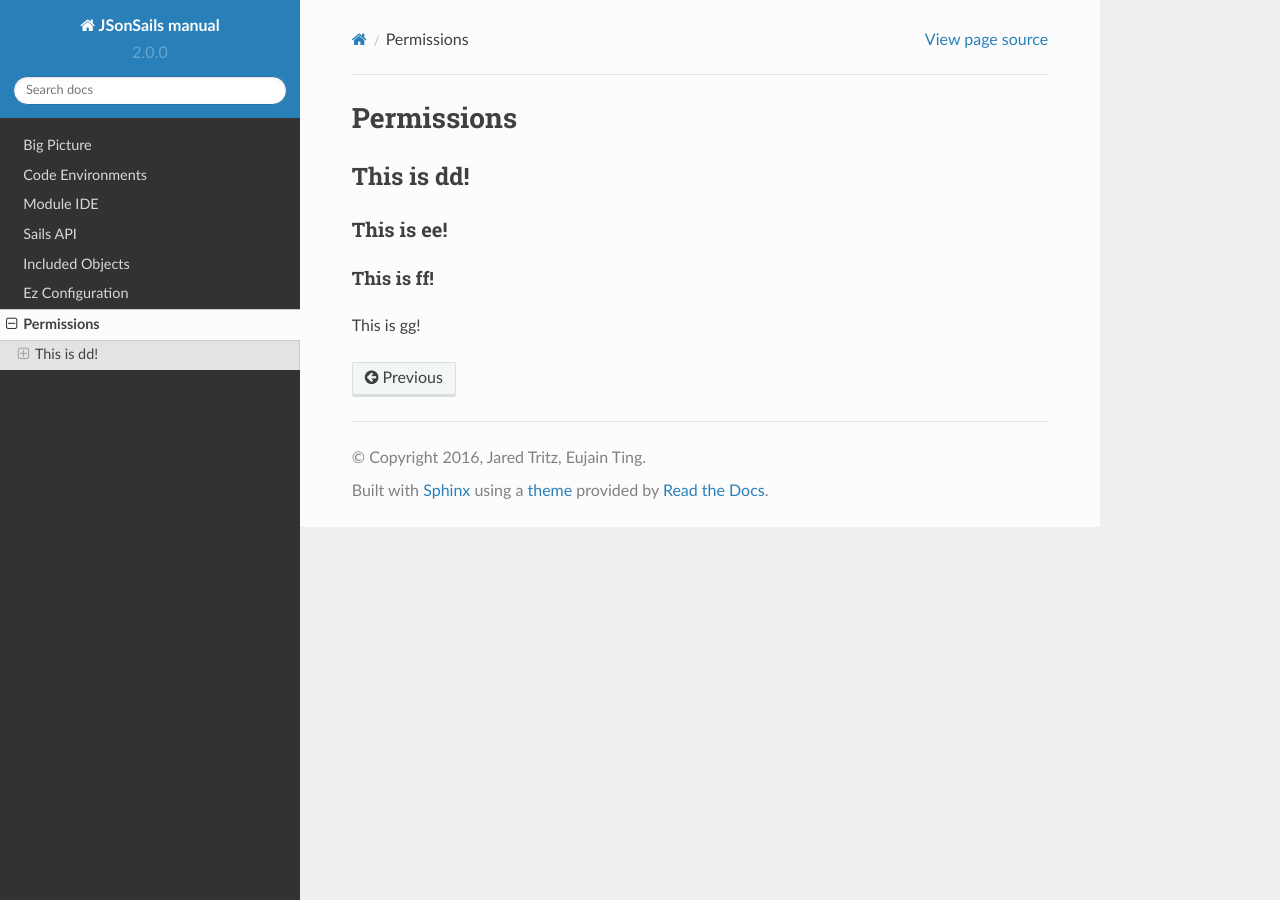
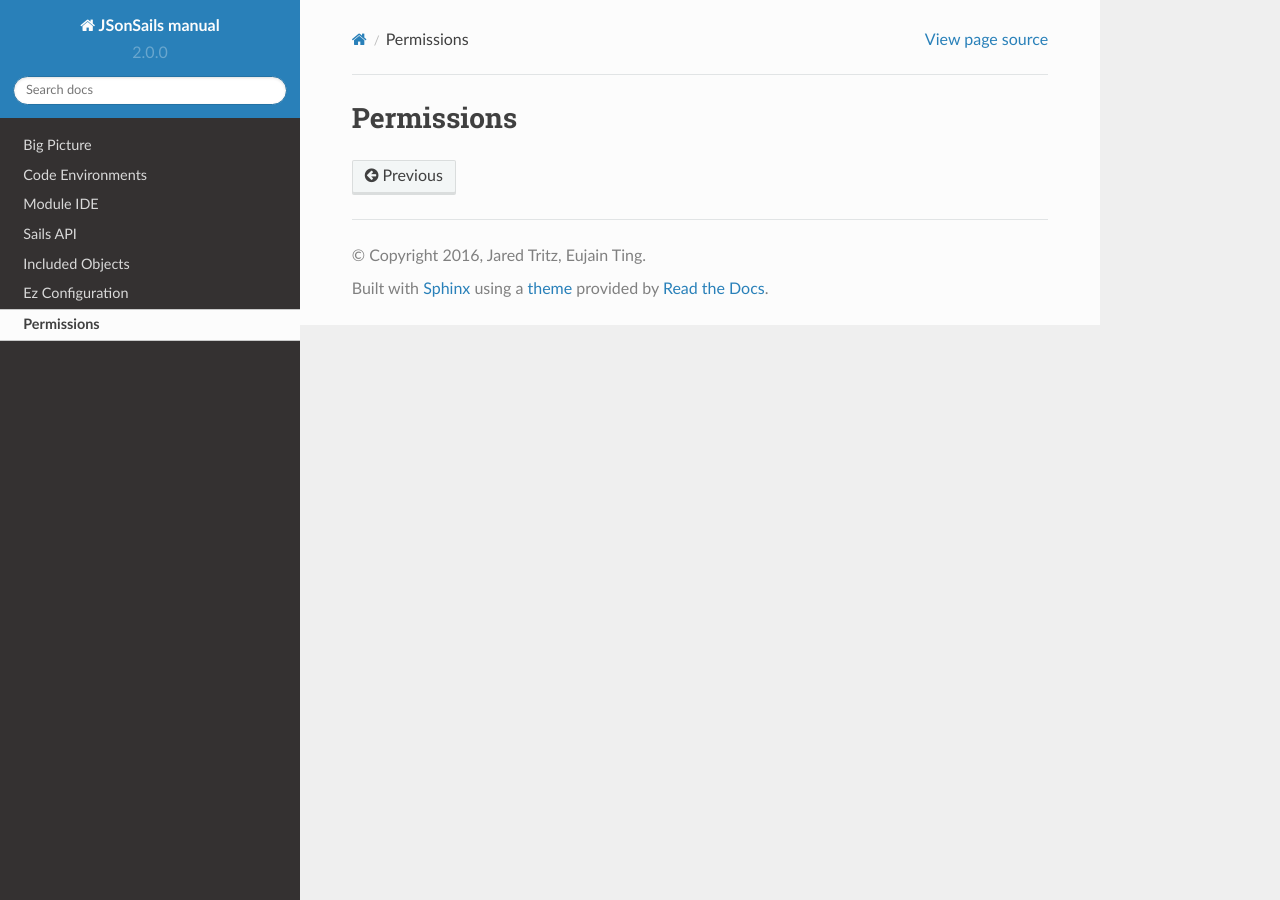
Before and after one commit to jaredtritz/jsonsails-readthedocs, a Sphinx documentation site: the page built from source/permissions.rst, in a window 1280 px wide. Built offline with Sphinx 7.4.7 and the Read the Docs theme 2.0.0, drawn with Linux system fonts in a browser that asks for light colours.

Commit message:
clean up permissions file

```diff
--- a/source/permissions.rst
+++ b/source/permissions.rst
@@ -1,14 +1,3 @@
 
 Permissions
 ===========
-
-This is dd!
------------
-
-This is ee!
-^^^^^^^^^^^
-
-This is ff!
-"""""""""""
-
-This is gg!
```
